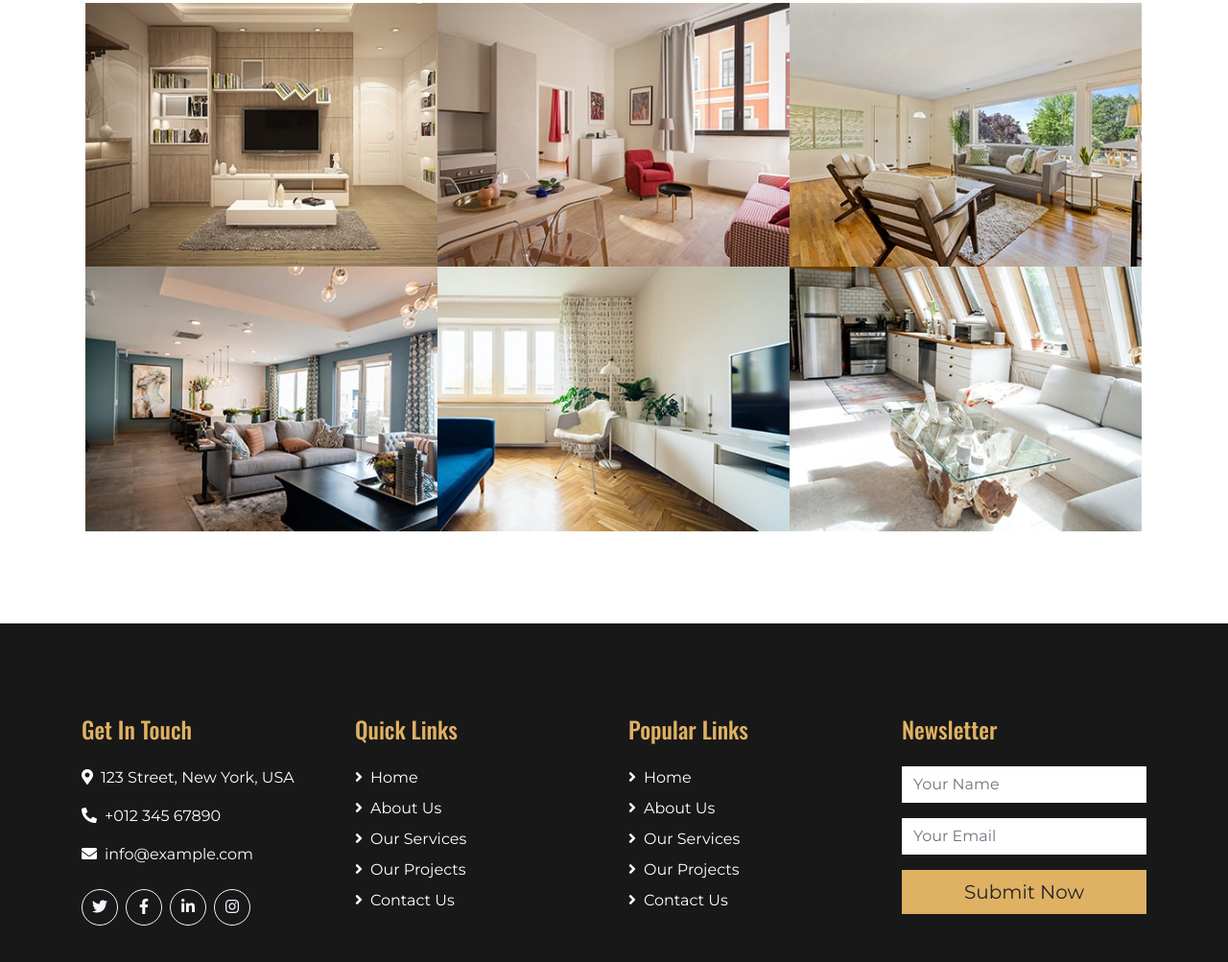
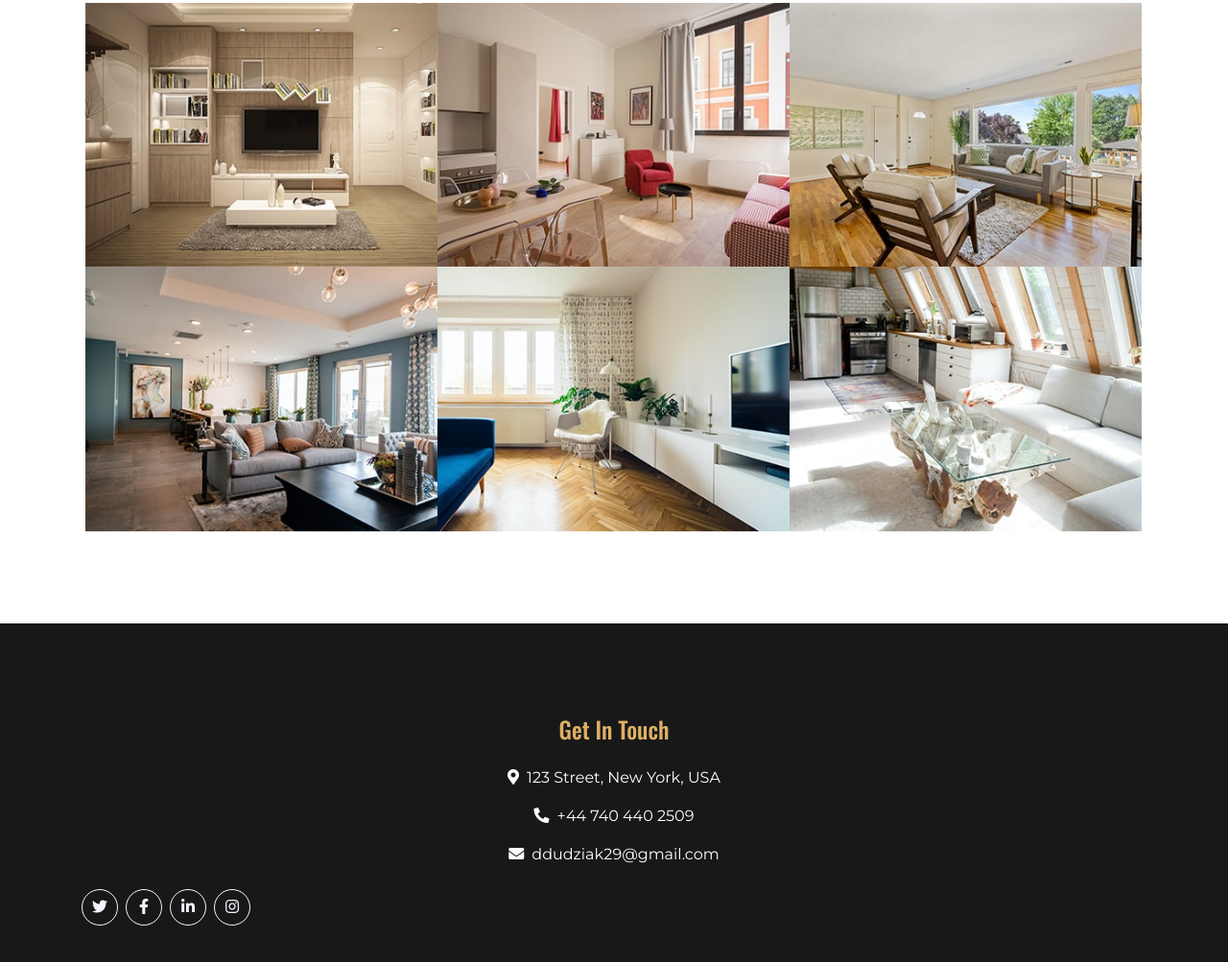
Before and after one commit to eStasicki/domplastering, a plain HTML site: page index.html in a window 1280 px wide. Shown: the part 978-1981 px from the top of the page at 96% size. Drawn offline with nearby package versions, Linux system fonts and the light colour scheme.

Commit message:
change index page

```diff
--- a/index.html
+++ b/index.html
@@ -368,13 +368,13 @@
     <div class="container-fluid bg-dark text-white py-5 px-sm-3 px-md-5">
       <div class="container">
         <div class="row pt-5">
-          <div class="col-lg-3 col-md-6 mb-5">
+          <div class="col-lg-12 col-md-12 mb-5 text-center">
             <h4 class="text-primary mb-4">Get In Touch</h4>
             <p>
               <i class="fa fa-map-marker-alt mr-2"></i>123 Street, New York, USA
             </p>
-            <p><i class="fa fa-phone-alt mr-2"></i>+012 345 67890</p>
-            <p><i class="fa fa-envelope mr-2"></i>info@example.com</p>
+            <p><i class="fa fa-phone-alt mr-2"></i>+44 740 440 2509</p>
+            <p><i class="fa fa-envelope mr-2"></i>ddudziak29@gmail.com</p>
             <div class="d-flex justify-content-start mt-4">
               <a
                 class="btn btn-outline-light rounded-circle text-center mr-2 px-0"
@@ -402,75 +402,6 @@
               ></a>
             </div>
           </div>
-          <div class="col-lg-3 col-md-6 mb-5">
-            <h4 class="text-primary mb-4">Quick Links</h4>
-            <div class="d-flex flex-column justify-content-start">
-              <a class="text-white mb-2" href="#"
-                ><i class="fa fa-angle-right mr-2"></i>Home</a
-              >
-              <a class="text-white mb-2" href="#"
-                ><i class="fa fa-angle-right mr-2"></i>About Us</a
-              >
-              <a class="text-white mb-2" href="#"
-                ><i class="fa fa-angle-right mr-2"></i>Our Services</a
-              >
-              <a class="text-white mb-2" href="#"
-                ><i class="fa fa-angle-right mr-2"></i>Our Projects</a
-              >
-              <a class="text-white" href="#"
-                ><i class="fa fa-angle-right mr-2"></i>Contact Us</a
-              >
-            </div>
-          </div>
-          <div class="col-lg-3 col-md-6 mb-5">
-            <h4 class="text-primary mb-4">Popular Links</h4>
-            <div class="d-flex flex-column justify-content-start">
-              <a class="text-white mb-2" href="#"
-                ><i class="fa fa-angle-right mr-2"></i>Home</a
-              >
-              <a class="text-white mb-2" href="#"
-                ><i class="fa fa-angle-right mr-2"></i>About Us</a
-              >
-              <a class="text-white mb-2" href="#"
-                ><i class="fa fa-angle-right mr-2"></i>Our Services</a
-              >
-              <a class="text-white mb-2" href="#"
-                ><i class="fa fa-angle-right mr-2"></i>Our Projects</a
-              >
-              <a class="text-white" href="#"
-                ><i class="fa fa-angle-right mr-2"></i>Contact Us</a
-              >
-            </div>
-          </div>
-          <div class="col-lg-3 col-md-6 mb-5">
-            <h4 class="text-primary mb-4">Newsletter</h4>
-            <form action="">
-              <div class="form-group">
-                <input
-                  type="text"
-                  class="form-control border-0"
-                  placeholder="Your Name"
-                  required="required"
-                />
-              </div>
-              <div class="form-group">
-                <input
-                  type="email"
-                  class="form-control border-0"
-                  placeholder="Your Email"
-                  required="required"
-                />
-              </div>
-              <div>
-                <button
-                  class="btn btn-lg btn-primary btn-block border-0"
-                  type="submit"
-                >
-                  Submit Now
-                </button>
-              </div>
-            </form>
-          </div>
         </div>
       </div>
     </div>
```
